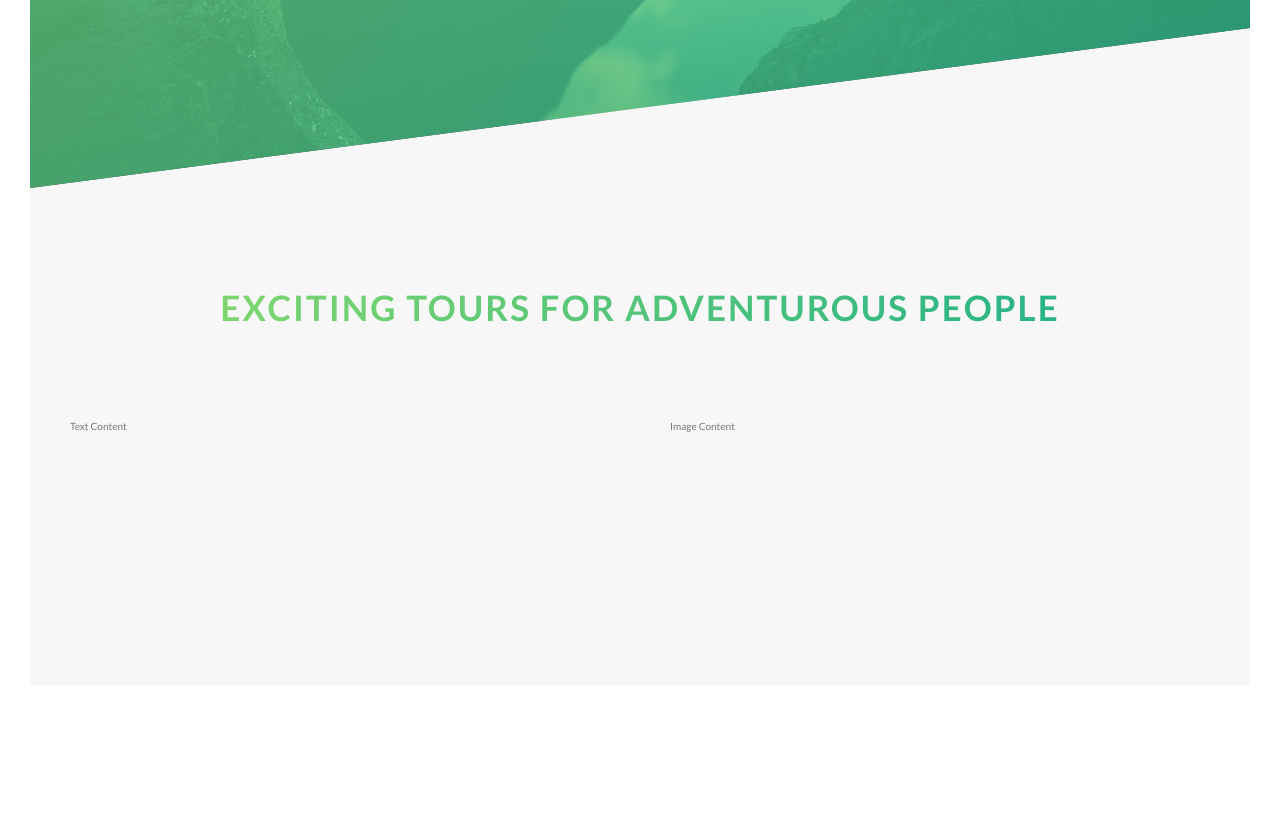
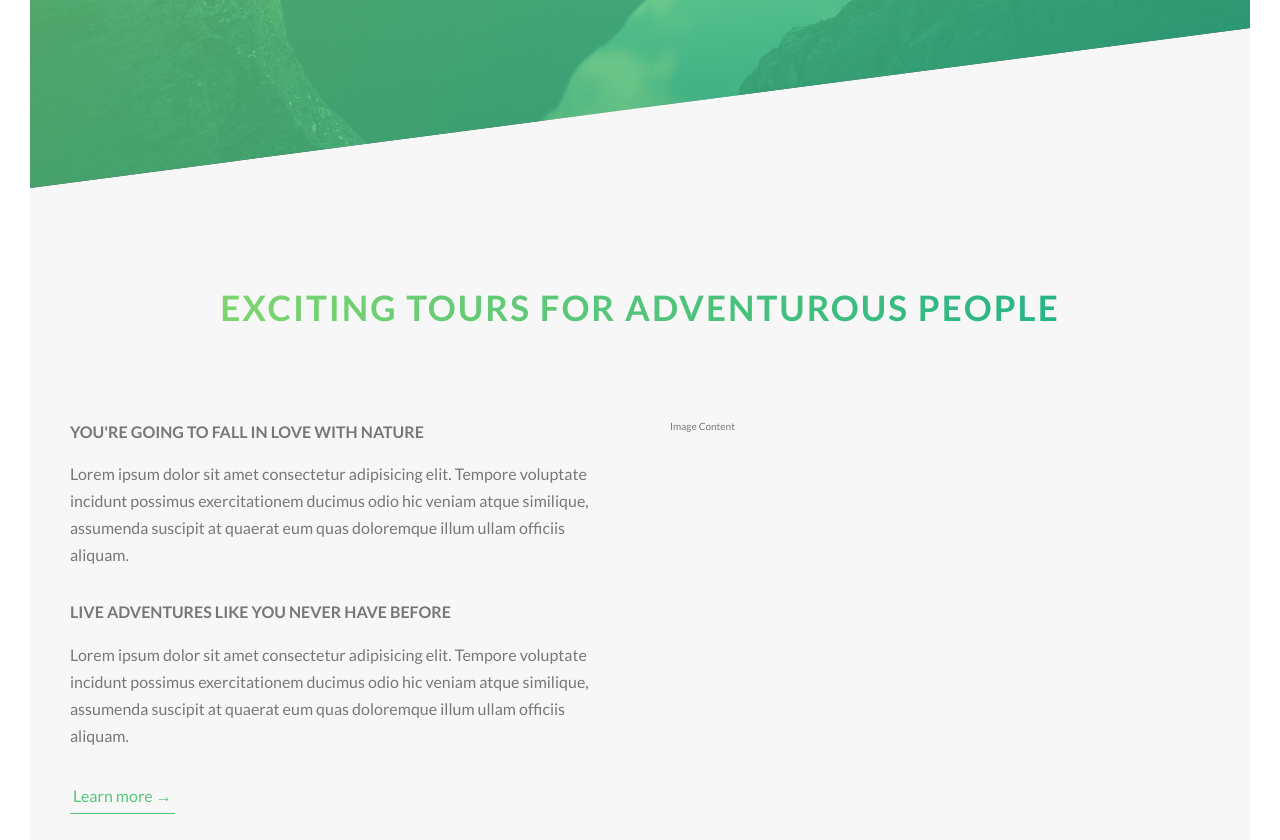
Before and after one commit to Hercha/advanced-css, a website: page index.html in a window 1280 px wide. Shown: the part 602-1442 px from the top of the page. Before the commit the page ends 1317 px from the top, so only its background shows below. Drawn offline with Linux system fonts and the light colour scheme.

Commit message:
button about section

```diff
--- a/index.html
+++ b/index.html
@@ -30,7 +30,7 @@
 
         <main>
             <section class="section-about">
-                <div class="u-center-text u-margin-bottom-8">
+                <div class="u-center-text u-margin-bottom-big">
                     <h2 class="heading-secondary">
                         Exciting tours for adventurous people
                     </h2>
@@ -38,7 +38,18 @@
 
                 <div class="row">
                     <div class="col-1-of-2">
-                        Text Content
+                        <h3 class="heading-tertiary u-margin-bottom-small">You're going to fall in love with nature</h3>
+                        <p class="paragraph">
+                            Lorem ipsum dolor sit amet consectetur adipisicing elit. Tempore voluptate incidunt possimus exercitationem ducimus odio hic veniam atque similique, assumenda suscipit at quaerat eum quas doloremque illum ullam officiis aliquam.
+                        </p>
+
+                        <h3 class="heading-tertiary u-margin-bottom-small">Live adventures like you never have before</h3>
+                        <p class="paragraph">
+                            Lorem ipsum dolor sit amet consectetur adipisicing elit. Tempore voluptate incidunt possimus exercitationem ducimus odio hic veniam atque similique, assumenda suscipit at quaerat eum quas doloremque illum ullam officiis aliquam.
+                        </p>
+
+                        <a href="#" class="btn-text">Learn more &rarr;</a>
+
                     </div>
                     <div class="col-1-of-2">
                         Image Content
--- a/sass/abstracts/_variables.scss
+++ b/sass/abstracts/_variables.scss
@@ -9,6 +9,9 @@ $color-grey-dark: #777;
 $color-white: #fff;
 $color-black: #000;
 
+//FONT
+$default-font-size: 1.6rem;
+
 //GRID
 $grid-width: 114rem;
 $gutter-vertical: 8rem;
--- a/sass/base/_typography.scss
+++ b/sass/base/_typography.scss
@@ -46,6 +46,20 @@
     }
 }
 
+.heading-tertiary {
+    font-size: $default-font-size;
+    font-weight: 700;
+    text-transform: uppercase;
+}
+
+.paragraph {
+    font-size: $default-font-size;
+
+    &:not(:last-child) {
+        margin-bottom: 3rem;
+    }
+}
+
 body {
     font-family: "Lato", sans-serif;
     font-weight: 400;
--- a/sass/base/_utilities.scss
+++ b/sass/base/_utilities.scss
@@ -1,3 +1,5 @@
 .u-center-text { text-align: center; }
 
-.u-margin-bottom-8 { margin-bottom: 8rem; }
+.u-margin-bottom-small { margin-bottom: 1.5rem; }
+.u-margin-bottom-medium { margin-bottom: 4rem; }
+.u-margin-bottom-big { margin-bottom: 8rem; }
--- a/sass/components/_button.scss
+++ b/sass/components/_button.scss
@@ -8,7 +8,7 @@
         border-radius: 10rem;
         transition: all .2s;
         position: relative;
-        font-size: 1.6rem;
+        font-size: $default-font-size;
     }
 
     &:hover {
@@ -51,3 +51,29 @@
         animation-fill-mode: backwards;
     }
 }
+
+.btn-text {
+    &:link,
+    &:visited {
+        font-size: $default-font-size;
+        color: $color-primary;
+        display: inline-block;
+        text-decoration: none;
+        border-bottom: 1px solid $color-primary;
+        padding: .3rem;
+        transition: all .2s;
+    }
+
+    &:hover {
+        background-color: $color-primary;
+        color: $color-white;
+        box-shadow: 0 1rem 2rem rgbba($color-black, .15);
+        transform: translateY(-2px);
+    }
+
+    &:active {
+        box-shadow: 0 .5rem 1rem rgbba($color-black, .15);
+        transform: translateY(0);
+    }
+
+}
```
Also changed, not shown: css/style.css.
